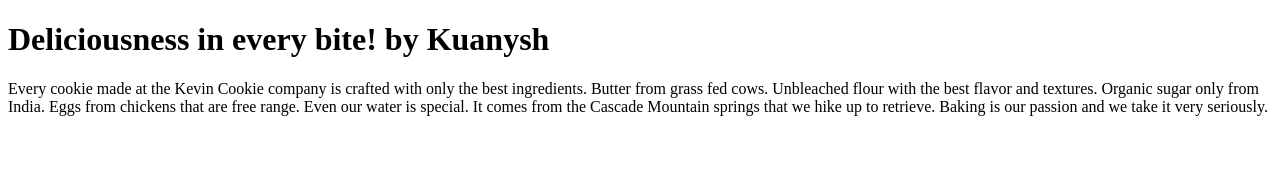
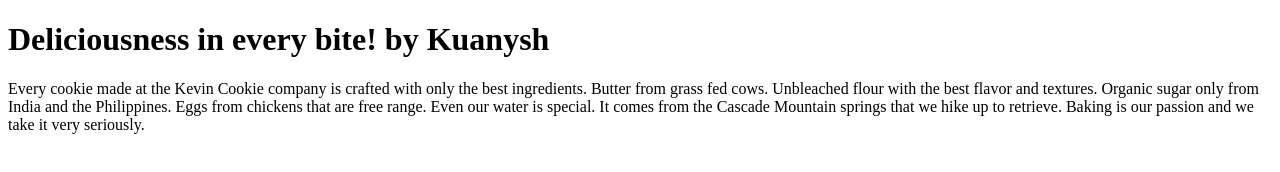
Before and after one commit to lehigh23/Cookie, a plain HTML site: page index.htm in a window 1280 px wide. Drawn offline with Linux system fonts and the light colour scheme.

Commit message:
Update index.htm - included the Philippines

```diff
--- a/index.htm
+++ b/index.htm
@@ -3,7 +3,7 @@
 <body>
 
 <h1>Deliciousness in every bite! by Kuanysh</h1>
-<p>Every cookie made at the Kevin Cookie company is crafted with only the best ingredients. Butter from grass fed cows. Unbleached flour with the best flavor and textures. Organic sugar only from India. Eggs from chickens that are free range. Even our water is special. It comes from the Cascade Mountain springs that we hike up to retrieve. Baking is our passion and we take it very seriously.</p>
+<p>Every cookie made at the Kevin Cookie company is crafted with only the best ingredients. Butter from grass fed cows. Unbleached flour with the best flavor and textures. Organic sugar only from India and the Philippines. Eggs from chickens that are free range. Even our water is special. It comes from the Cascade Mountain springs that we hike up to retrieve. Baking is our passion and we take it very seriously.</p>
 
 </body>
 </html>
```
